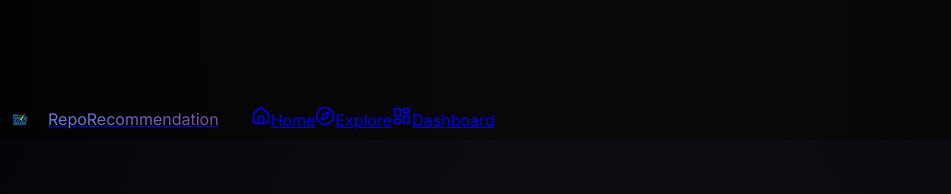
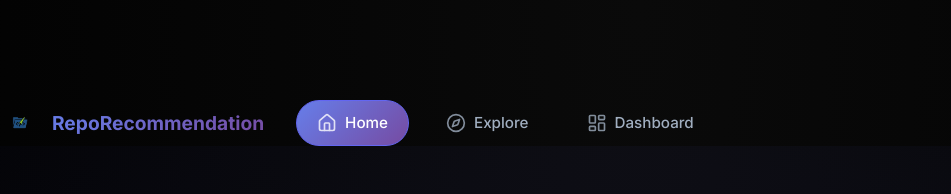
Before and after one commit to karn-cyber/RepoRecommendation, a React (Vite) app in the folder client/: page / in a window 1280 px wide. Shown: the top 194 px of the page, without its empty margins (0-951 px from the left). Built offline with nearby package versions, Linux system fonts and the light colour scheme; no server answers.

Commit message:
Fix CSS syntax error in Navigation.css

```diff
--- a/client/src/components/Navigation.css
+++ b/client/src/components/Navigation.css
@@ -25,22 +25,17 @@
 .nav-brand {
     display: flex;
     align-items: center;
-    gap: var(--spacing-xs);
-    cursor: pointer;
-    transition: transform 0.3s ease;
-
-    .nav-brand:hover {
-        transform: scale(1.05);
-    }
-
-    .nav-brand {
-        display: flex;
-        align-items: center;
     gap: 12px;
     text-decoration: none;
     color: var(--text-primary);
     font-weight: 700;
     font-size: 1.2rem;
+    cursor: pointer;
+    transition: transform 0.3s ease;
+}
+
+.nav-brand:hover {
+    transform: scale(1.05);
 }
 
 .nav-logo-img {
@@ -80,6 +75,7 @@
     cursor: pointer;
     transition: all 0.3s ease;
     font-family: var(--font-family);
+    text-decoration: none;
 }
 
 .nav-link:hover {
```
Lines whose indentation alone changed are shown as unchanged.
